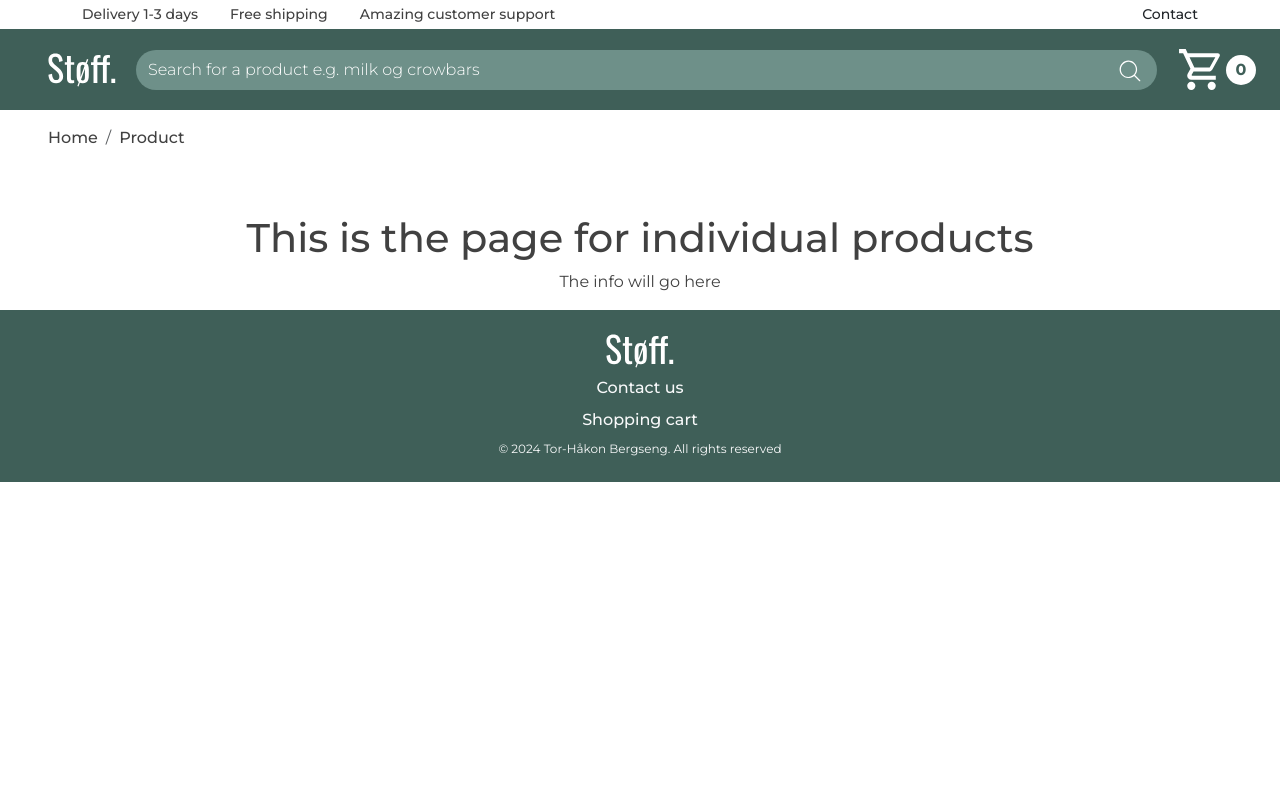
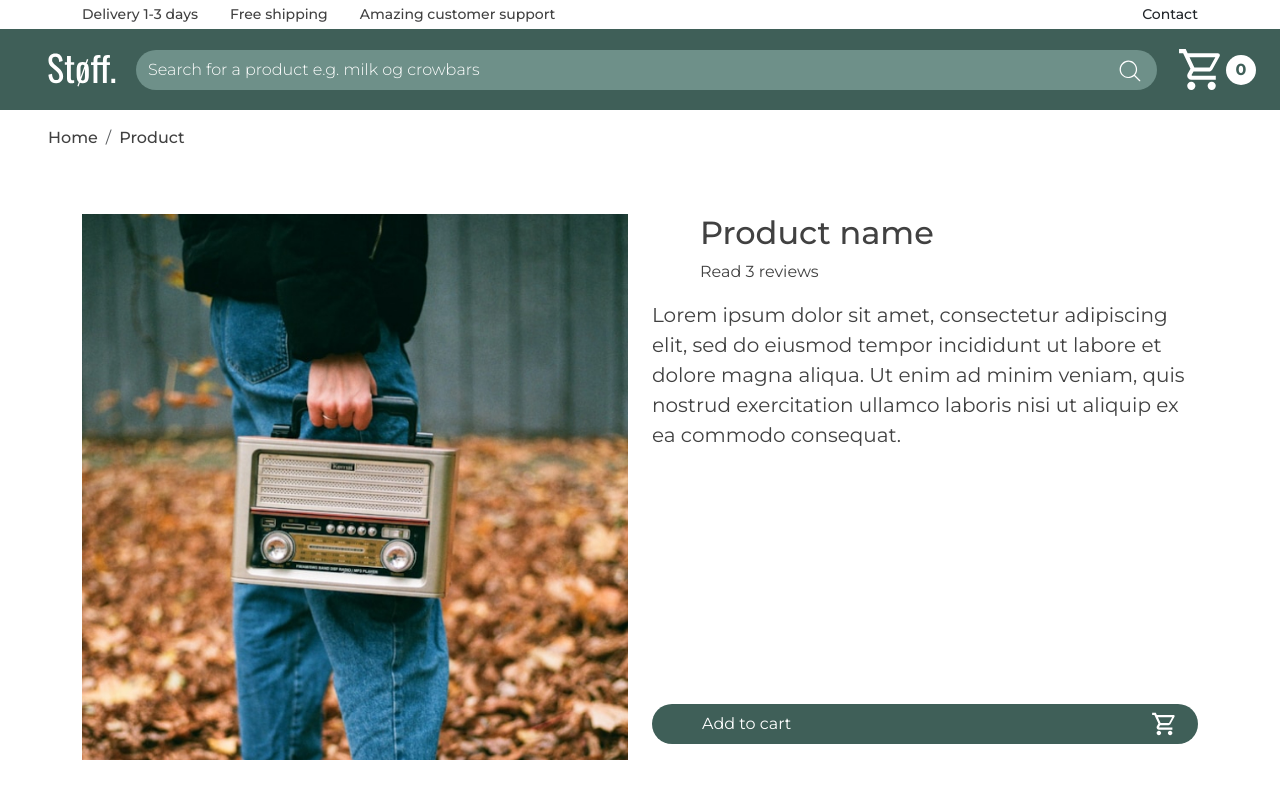
Before and after one commit to teehbee/frameworks_ca, a React (Vite) app: page /product in a window 1280 px wide. Shown: the top 800 px of the page. Built offline with nearby package versions, Linux system fonts and the light colour scheme.

Commit message:
set up product page with elements

```diff
--- a/src/assets/img/index.jsx
+++ b/src/assets/img/index.jsx
@@ -1,3 +1,5 @@
 import CardImage from "./placeholder-card-lg.jpg";
+import productImagePlaceholderLG from "./placeholder-product-page-lg.jpg";
+import productImagePlaceholderSM from "./placeholder-product-page-sm.jpg";
 
-export { CardImage };
+export { CardImage, productImagePlaceholderLG, productImagePlaceholderSM };
--- a/src/pages/product.jsx
+++ b/src/pages/product.jsx
@@ -1,11 +1,31 @@
 import React from "react";
+import { productImagePlaceholderLG, productImagePlaceholderSM } from "../assets/img";
+import { cartSmall } from "../assets/icons";
 
 function Product() {
   return (
-    <div>
-      <div className="container text-center pt-5">
-        <h1>This is the page for individual products</h1>
-        <p>The info will go here</p>
+    <div className="container text-center py-5">
+      <div className="row test">
+        <div className="col-12 col-md-6">
+          <picture>
+            <source media="(min-width: 992px)" srcSet={productImagePlaceholderLG} />
+            <img className="img-fluid" src={productImagePlaceholderSM} alt="placeholder" />
+          </picture>
+        </div>
+        <div className="product-info-column col-12 col-md-6">
+          <div className="ps-md-5">
+            <h1 className="pt-4 pt-md-0 fs-1-5-rem-to-2-rem">Product name</h1>
+            <p className="fs-0-75rem-to-1-rem">Read 3 reviews</p>
+          </div>
+          <div className="product-text-box">
+            <p className="fs-0-875-to-1-25-rem">Lorem ipsum dolor sit amet, consectetur adipiscing elit, sed do eiusmod tempor incididunt ut labore et dolore magna aliqua. Ut enim ad minim veniam, quis nostrud exercitation ullamco laboris nisi ut aliquip ex ea commodo consequat.</p>
+          </div>
+          <div className="product-page-button-container mt-auto position-relative mb-3">
+            <button className="green-button py-2 w-100 mt-3 text-start">Add to cart</button>
+            <img className="cart-button-icon position-absolute" src={cartSmall} alt="" />
+          </div>
+          <p className="ms-auto mt-2 fs-0-75rem-to-1-rem d-none">Product added to cart</p>
+        </div>
       </div>
     </div>
   );
--- a/src/styles/style.scss
+++ b/src/styles/style.scss
@@ -54,6 +54,7 @@ $custom-fs-0-938rem: 0.938rem;
 $custom-fs-0-875rem: 0.875rem;
 $custom-fs-1-125rem: 1.125rem;
 $custom-fs-1-25rem: 1.25rem;
+$custom-fs-1-5rem: 1.5rem;
 $custom-fs-1-563rem: 1.563rem;
 $custom-fs-1-625rem: 1.625rem;
 $custom-fs-2rem: 2rem;
@@ -124,6 +125,14 @@ $custom-fs-4-rem: 4rem;
 
 .fs-1-25-to-2rem {
   font-size: $custom-fs-1-25rem;
+
+  @include media-breakpoint-up("lg") {
+    font-size: $custom-fs-2rem;
+  }
+}
+
+.fs-1-5-rem-to-2-rem {
+  font-size: $custom-fs-1-5rem;
 
   @include media-breakpoint-up("lg") {
     font-size: $custom-fs-2rem;
@@ -301,6 +310,17 @@ $custom-fs-4-rem: 4rem;
   right: 20px;
 }
 
+// Product page
+
+.cart-button-icon {
+  position: absolute;
+  top: 50%;
+  transform: translateY(-50%);
+  cursor: pointer;
+  right: 20px;
+  padding-top: 16px;
+}
+
 @keyframes dropDown {
   from {
     transform: translateY(-100%);
@@ -375,9 +395,23 @@ $custom-fs-4-rem: 4rem;
 
 // Media queries
 
+@media screen and (max-width: 767px) {
+  .product-text-box,
+  .product-page-button-container {
+    max-width: 350px;
+    margin: 0 auto;
+  }
+}
+
 @media screen and (min-width: 768px) {
   .search-overlay {
     height: 100px;
+  }
+
+  .product-info-column {
+    text-align: left;
+    display: flex;
+    flex-direction: column;
   }
 }
 
```
